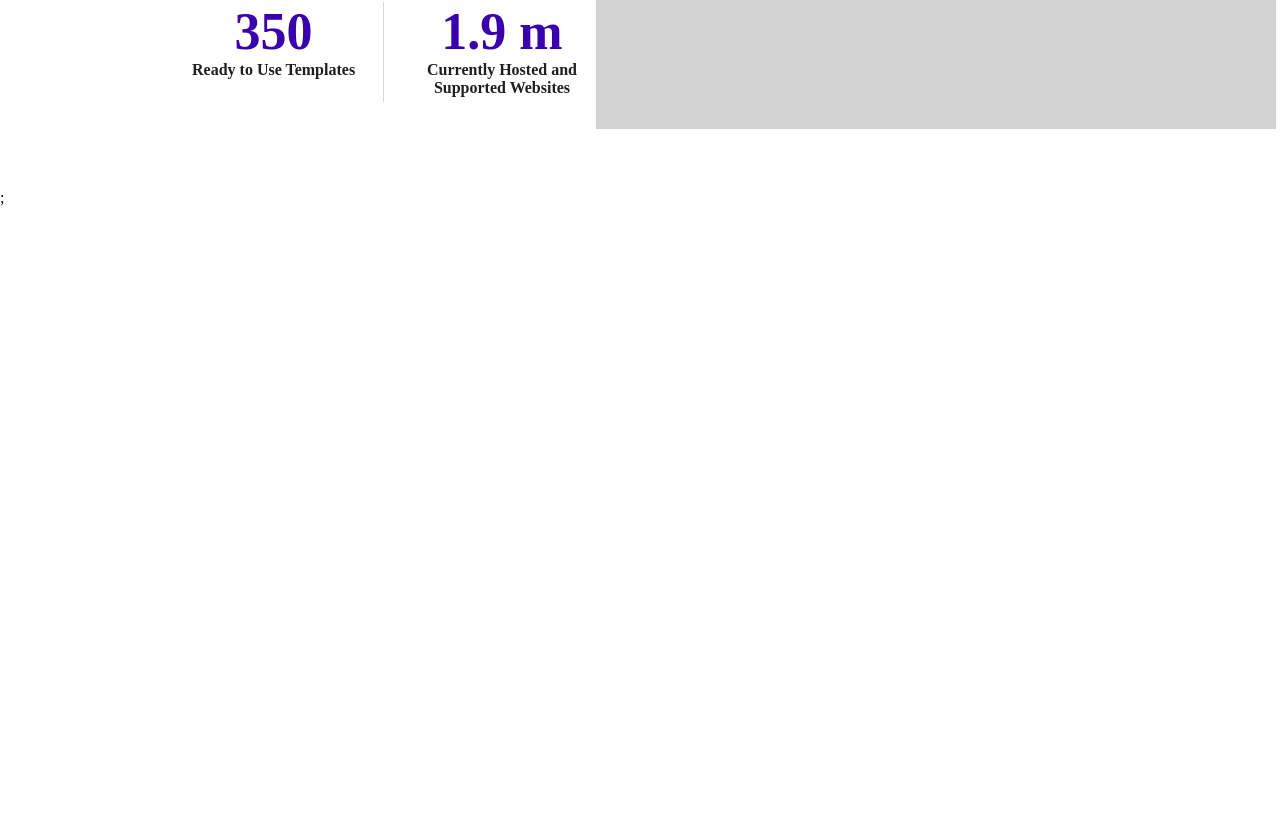
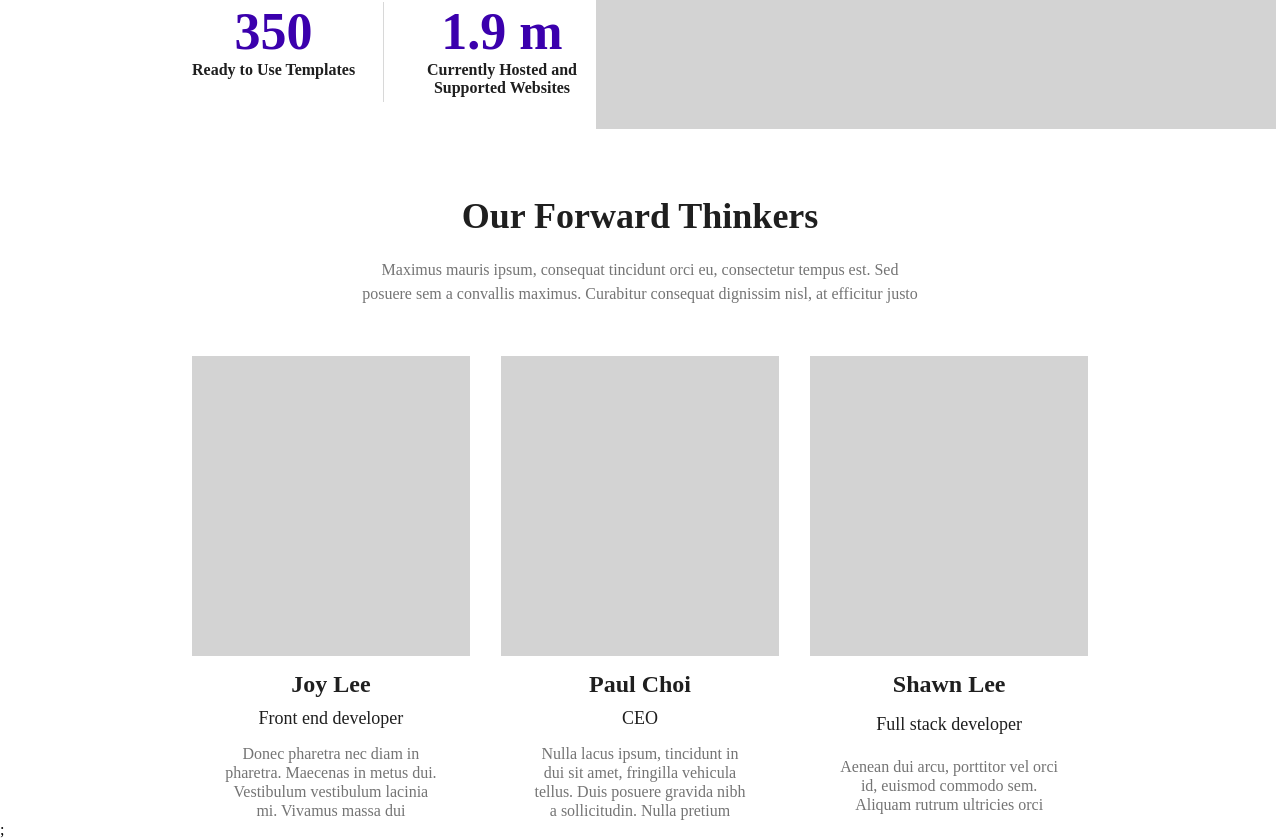
Before and after one commit to LTWIM/ssumco_public, a Next.js app: page /about in a window 1280 px wide. Shown: the part 1722-2561 px from the top of the page. Before the commit the page ends 1929 px from the top, so only its background shows below. Built offline with nearby package versions, Linux system fonts and the light colour scheme.

Commit message:
feat : teambanner

```diff
--- a/components/index.js
+++ b/components/index.js
@@ -11,3 +11,4 @@ export { default as IconCard } from './IconCard'
 export { default as IconBanner } from "./iconBanner"
 export { default as BlogCard } from "./blog_card";
 export {default as TrialForm} from './trial_form'
+export {default as TeamBanner} from './teamBanner'
--- /dev/null
+++ b/components/teamBanner.js
@@ -0,0 +1,38 @@
+import React from 'react'
+import styles from '../styles/module_stylesheets/teambanner.module.scss'
+export default function teamBanner (props) {
+
+  const displayMember = (member) => {
+    return(
+      <div className={styles.teamBanner__memberCont}>
+        <div className={styles.teamBanner__photo}/>
+        <div className={styles.teamBanner__name}>
+          {member.name}
+        </div>
+        <div className={styles.teamBanner__position}>
+          {member.position}
+        </div>
+        <div className={styles.teamBanner__detail}>
+          {member.detail}
+        </div>
+      </div>
+    )
+  }
+
+  return(
+    <div className={styles.teamBanner}>
+      <div className={styles.teamBanner__Wrapper}>
+
+        <div className={styles.teamBanner__header}>
+          Our Forward Thinkers
+        </div>
+        <div className={styles.teamBanner__body}>
+          Maximus mauris ipsum, consequat tincidunt orci eu, consectetur tempus est. Sed posuere sem a convallis maximus. Curabitur consequat dignissim nisl, at efficitur justo
+        </div>
+        <div className={styles.teamBanner__memberWrapper}>
+          {props.member.map(member => displayMember(member))}
+        </div>
+      </div>
+    </div>
+  )
+}
--- a/pages/about.js
+++ b/pages/about.js
@@ -1,8 +1,7 @@
 import React from "react";
 import styles from "../styles/About.module.scss";
-import {TopBanner, IconBanner, PhotoBanner} from '../components/index'
+import {TopBanner, IconBanner, PhotoBanner, TeamBanner} from '../components/index'
 export default function Home() {
-
   const cardInfo = [
     {
       title : "Security",
@@ -29,6 +28,27 @@ export default function Home() {
       color : "#ff882e"
     }
   ]
+  const memberInfo = [
+    {
+      name: 'Joy Lee',
+      position: "Front end developer",
+      detail: "Donec pharetra nec diam in pharetra. Maecenas in metus dui. Vestibulum vestibulum lacinia mi. Vivamus massa dui",
+      photo:''
+    },
+    {
+      name: 'Paul Choi',
+      position: "CEO",
+      detail: "Nulla lacus ipsum, tincidunt in dui sit amet, fringilla vehicula tellus. Duis posuere gravida nibh a sollicitudin. Nulla pretium",
+      photo:''
+    },
+    {
+      name: 'Shawn Lee',
+      position: "Full stack developer",
+      detail: "Aenean dui arcu, porttitor vel orci id, euismod commodo sem. Aliquam rutrum ultricies orci",
+      photo:''
+    }
+  ]
+
   return(
   <div className={styles.About}>
     <TopBanner
@@ -49,6 +69,11 @@ export default function Home() {
     templates={350}
     websites={1.9}
     />
+    <TeamBanner
+      header="Our Forward Thinkers"
+      body="Front end developer"
+      member = {memberInfo}
+    />
   </div>
   )
 }
--- /dev/null
+++ b/styles/module_stylesheets/teambanner.module.scss
@@ -0,0 +1,82 @@
+.teamBanner{
+  // border: 1px solid black;
+  width: 100%;
+  max-width: 1680px;
+  display: flex;
+  flex-direction: column;
+  .teamBanner__Wrapper{
+    // border: 1px solid black;
+    width: 70%;
+    margin: auto;
+  }
+  .teamBanner__header{
+    font-size: 36px;
+    font-weight: bold;
+    line-height: 1.5;
+    text-align: center;
+    color: #1f1f1f;
+  }
+  .teamBanner__body{
+    font-size: 16px;
+    line-height: 1.5;
+    text-align: center;
+    color: #747474;
+    max-width: 560px;
+    margin: auto;
+    margin-top: 15px;
+  }
+  .teamBanner__memberWrapper{
+    // border: 1px solid;
+    display: flex;
+    width: 100%;
+    margin-top: 50px;
+    justify-content: space-between;
+  }
+  .teamBanner__memberCont{
+    // border: 1px solid;
+    display: flex;
+    flex-direction: column;
+    width: 31%;
+    max-width: 345px;
+    min-width: 270px;
+  }
+  .teamBanner__photo{
+    // border: 1px solid;
+    width: 100%;
+    height: 300px;
+    background-color: lightgrey;
+  }
+  .teamBanner__name{
+    // border: 1px solid;
+    font-size: 24px;
+    font-weight: bold;
+    color: #1f1f1f;
+    margin: auto;
+    margin-top: 15px;
+    width: fit-content;
+    padding-left: 20px;
+    padding-right: 20px;
+  }
+  .teamBanner__position{
+    // border: 1px solid;
+    font-size: 18px;
+    color: #1f1f1f;
+    margin: auto;
+    margin-top: 10px;
+    width: fit-content;
+    padding-left: 20px;
+    padding-right: 20px;
+  }
+  .teamBanner__detail{
+    // border: 1px solid;
+    font-size: 16px;
+    line-height: 1.2;
+    text-align: center;
+    color: #747474;
+    margin: auto;
+    margin-top: 15px;
+    width: fit-content;
+    padding-left: 30px;
+    padding-right: 30px;
+  }
+}
```
